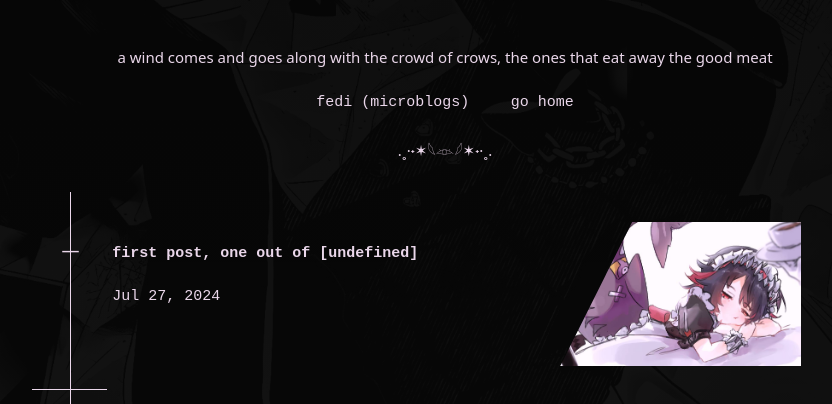
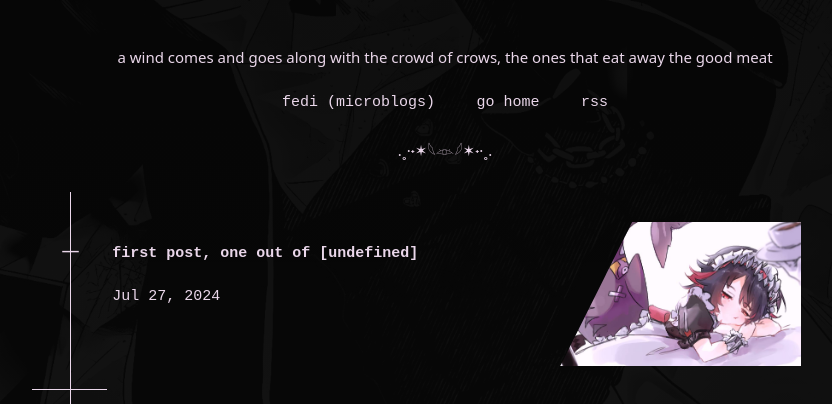
Before and after one commit to nvkomata/nvkomata.github.io, an Astro site: page /blog in a window 1280 px wide. Shown: the part 88-492 px from the top of the page, without its empty margins (195-1027 px from the left). Built offline with nearby package versions, Linux system fonts and the light colour scheme; Astro itself is replaced by a stand-in of ours; a web font is replaced by a local one.

Commit message:
rss button

```diff
--- a/src/pages/blog/index.astro
+++ b/src/pages/blog/index.astro
@@ -19,6 +19,7 @@ const posts = (await getCollection("blog")).sort(
     <div class="nav">
       <a href="https://akko.wtf/nvkomata">fedi (microblogs)</a>
       <a href="/">go home</a>
+      <a href="/rss.xml">rss</a>
     </div>
     <p>.˳·˖✶𓆩𓁺𓆪✶˖·˳.</p>
 
```
